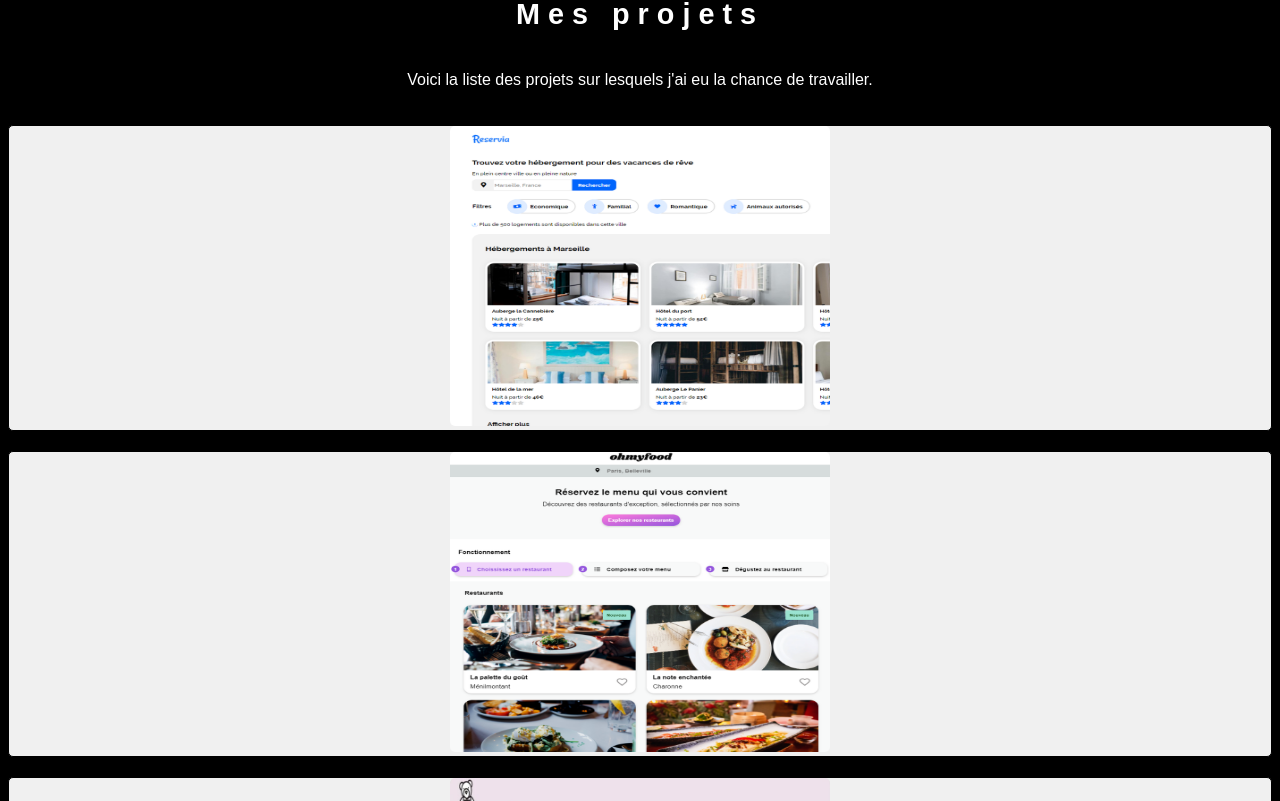
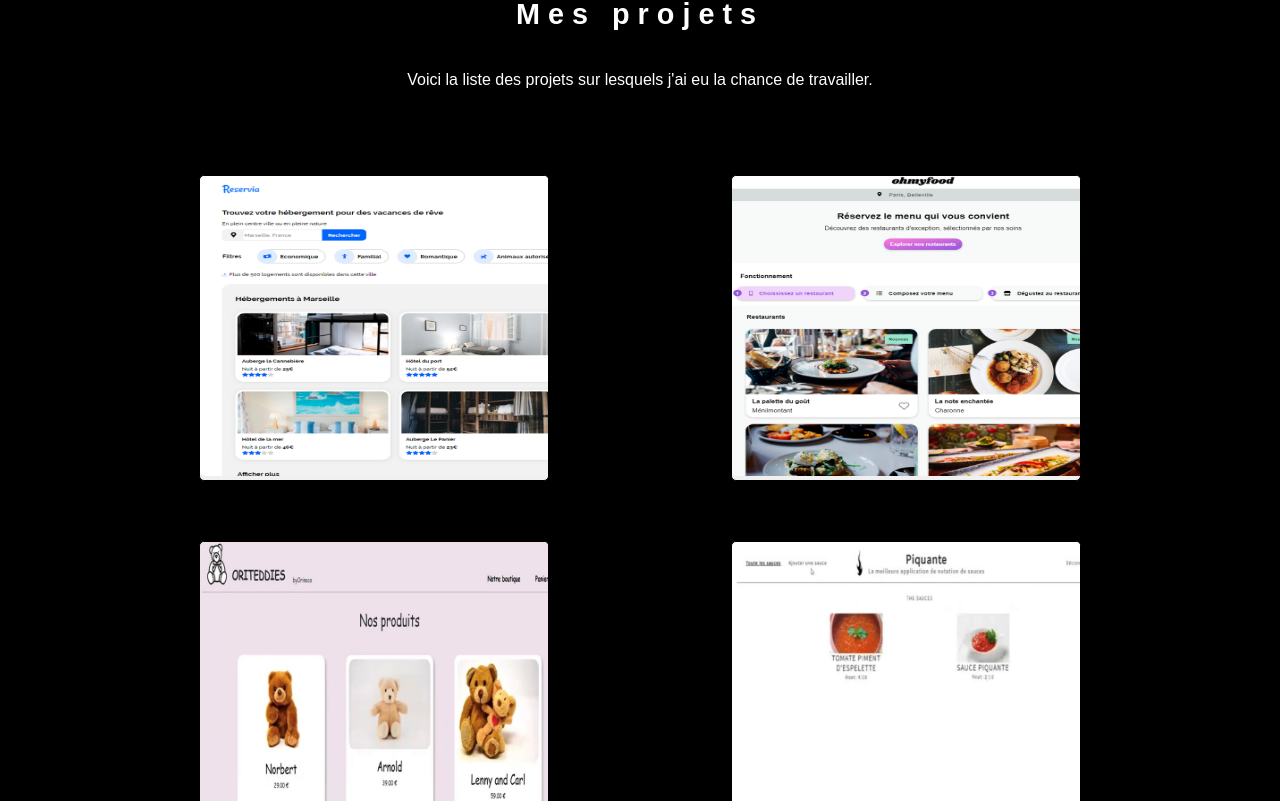
Before and after one commit to EUrru31/portfolio, a Vue app: page / in a window 1280 px wide. Shown: the part 1659-2460 px from the top of the page. Built offline with nearby package versions, Linux system fonts and the light colour scheme.

Commit message:
Projets mediaqueries

```diff
--- a/src/components/Projet.vue
+++ b/src/components/Projet.vue
@@ -89,4 +89,19 @@ img {
 h2 {
     font-size: 1.8rem;
 }
+@media screen and (min-width: 1025px) {
+    .projetsList {
+        display: flex;
+        justify-content: space-around;
+        flex-direction: row;
+        flex-wrap: wrap;
+        margin-left: 100px;
+        margin-right: 100px;
+        margin-top: 40px;
+    }
+    .projet {
+        width: 350px;
+        margin: 30px;
+    }
+}
 </style>
```
